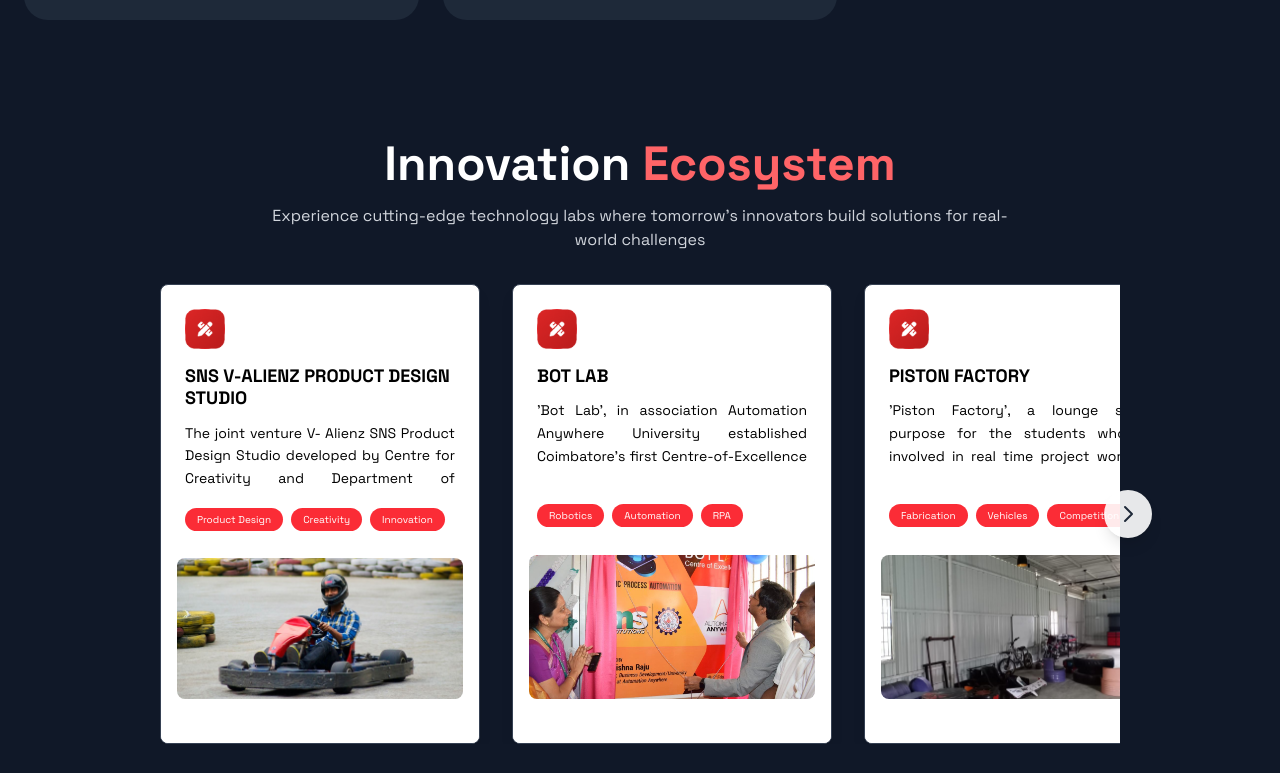
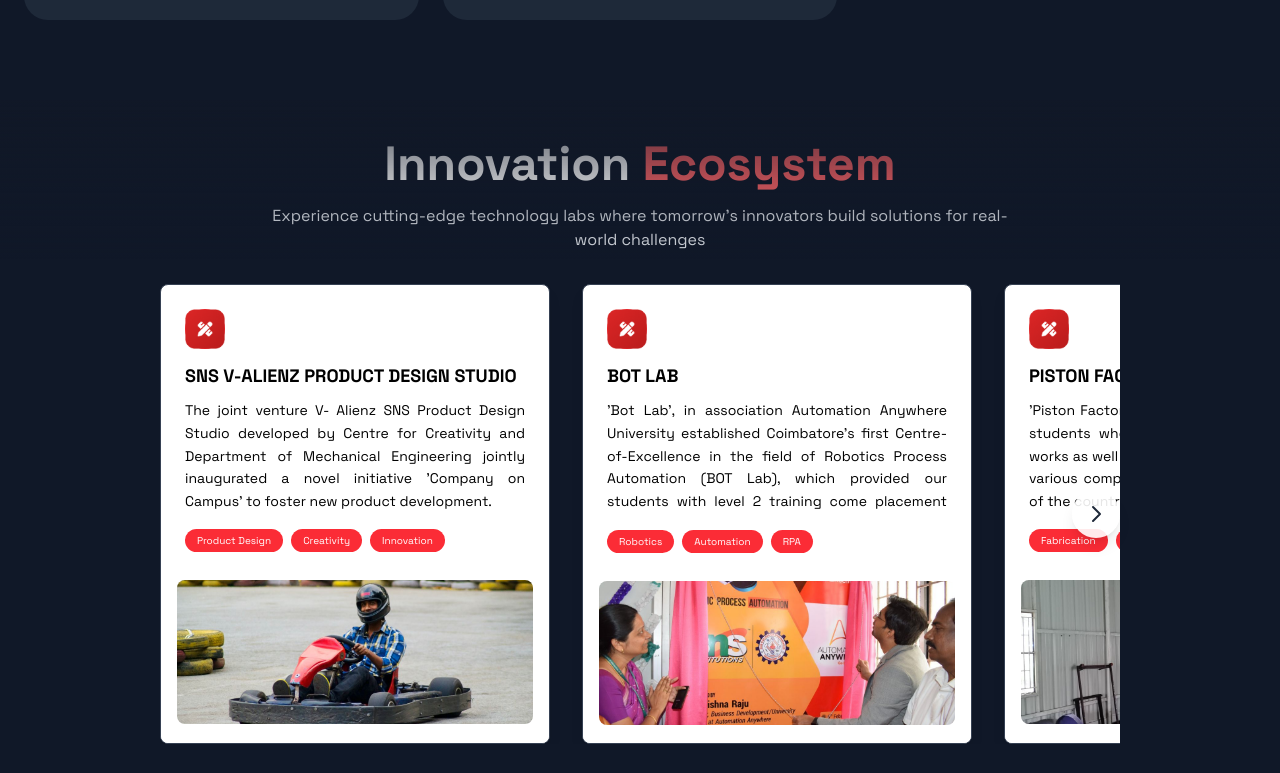
Before and after one commit to ProductFactory-01/agentic_bitrix, a React (Vite) app in the folder frontend/: page / in a window 1280 px wide. Shown: the part 5127-5900 px from the top of the page. Built offline with nearby package versions, Linux system fonts and the light colour scheme.

Commit message:
animations

```diff
--- a/frontend/src/Components/innovation.jsx
+++ b/frontend/src/Components/innovation.jsx
@@ -64,6 +64,7 @@ const InnovationEcosystem = () => {
   const [startX, setStartX] = useState(0)
   const [scrollLeft, setScrollLeft] = useState(0)
   const [activeCard, setActiveCard] = useState(0)
+  const [scrollY, setScrollY] = useState(0)
 
   // Update active card based on scroll position
   const updateActiveCard = () => {
@@ -107,6 +108,29 @@ const InnovationEcosystem = () => {
     }
   }, [])
 
+  // Handle scroll for parallax blur effect
+  useEffect(() => {
+    let ticking = false
+    const handleScroll = () => {
+      if (!ticking) {
+        requestAnimationFrame(() => {
+          setScrollY(window.scrollY)
+          ticking = false
+        })
+        ticking = true
+      }
+    }
+
+    window.addEventListener('scroll', handleScroll, { passive: true })
+    return () => window.removeEventListener('scroll', handleScroll)
+  }, [])
+
+  // Calculate blur intensity based on scroll position
+  const calculateBlurIntensity = () => {
+    const blurFactor = Math.min(scrollY / 500, 1) // Adjust 500 to control when blur reaches maximum
+    return blurFactor * 3 // Maximum blur of 3px
+  }
+
   // Mouse drag functionality for desktop
   const handleMouseDown = (e) => {
     setIsDragging(true)
@@ -147,6 +171,16 @@ const InnovationEcosystem = () => {
 
   return (
     <section className="bg-gray-900 py-10 px-4 sm:px-6 lg:px-20 relative">
+      {/* Parallax blur overlay at the top */}
+      <div
+        className="absolute top-0 left-0 w-full h-24 sm:h-32 lg:h-40 bg-gray-900/20 pointer-events-none z-10"
+        style={{
+          filter: `blur(${calculateBlurIntensity()}px)`,
+          background: `linear-gradient(to bottom, rgba(17, 24, 39, 0.8), rgba(17, 24, 39, 0.3), transparent)`,
+          transition: 'filter 0.1s ease-out'
+        }}
+      />
+
       <div className="max-w-full mx-auto lg:mx-20">
         <div className="text-center mb-6">
           <h2 className="text-white text-4xl sm:text-5xl font-bold mb-4">
@@ -165,7 +199,7 @@ const InnovationEcosystem = () => {
             {canScrollLeft && (
               <button
                 onClick={() => scrollToDirection("left")}
-                className="absolute cursor-pointer -left-8 top-1/2 -translate-y-1/2 z-20 bg-white/90 hover:bg-white text-gray-800 rounded-full p-3 shadow-lg transition-all duration-200 hover:scale-110"
+                className="absolute cursor-pointer left-0 top-1/2 -translate-y-1/2 z-20 bg-white/90 hover:bg-white text-gray-800 rounded-full p-3 shadow-lg transition-all duration-200 hover:scale-110"
                 aria-label="Scroll left"
               >
                 <svg className="w-6 h-6" fill="none" stroke="currentColor" viewBox="0 0 24 24">
@@ -177,7 +211,7 @@ const InnovationEcosystem = () => {
             {canScrollRight && (
               <button
                 onClick={() => scrollToDirection("right")}
-                className="absolute cursor-pointer -right-8 top-1/2 -translate-y-1/2 z-20 bg-white/90 hover:bg-white text-gray-800 rounded-full p-3 shadow-lg transition-all duration-200 hover:scale-110"
+                className="absolute cursor-pointer right-0 top-1/2 -translate-y-1/2 z-20 bg-white/90 hover:bg-white text-gray-800 rounded-full p-3 shadow-lg transition-all duration-200 hover:scale-110"
                 aria-label="Scroll right"
               >
                 <svg className="w-6 h-6" fill="none" stroke="currentColor" viewBox="0 0 24 24">
@@ -209,7 +243,7 @@ const InnovationEcosystem = () => {
                 <div
                   key={idx}
                   className="bg-white rounded-lg overflow-hidden
-                    w-[290px] sm:w-[320px] lg:max-w-sm
+                    w-[290px] sm:w-[320px] lg:min-w-[390px] lg:max-w-sm
                     flex-shrink-0 shadow-lg flex flex-col justify-between
                     h-[380px] sm:h-[410px] lg:h-[460px]
                     scroll-snap-align-start border border-gray-700"
@@ -225,7 +259,7 @@ const InnovationEcosystem = () => {
                     </h3>
                     <div
                       className="relative flex-1 mb-3 sm:mb-4 overflow-y-auto hide-vertical-scrollbar"
-                      style={{ maxHeight: "70px" }}
+                      style={{ maxHeight: "115px" }}
                     >
                       <p className="text-xs sm:text-sm leading-relaxed text-justify">{card.description}</p>
                     </div>
```
